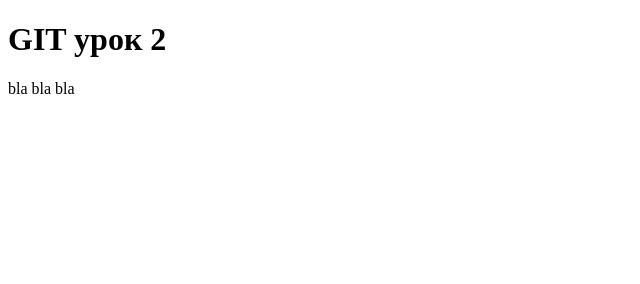
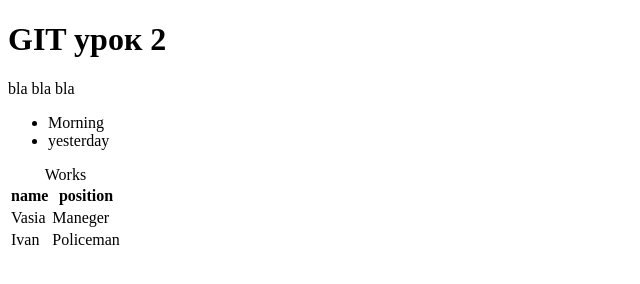
Before and after one commit to Peterblr/site, a plain HTML site: page Index.html in a window 1280 px wide. Shown: the whole page, without its empty margins (0-640 px from the left). Drawn offline with Linux system fonts and the light colour scheme.

Commit message:
3th commit

```diff
--- a/Index.html
+++ b/Index.html
@@ -8,5 +8,30 @@
 <body>
     <h1>GIT урок 2</h1>
     <p>bla bla bla</p>
+    <ul>
+        <li>Morning</li>
+        <li>yesterday</li>
+    </ul>
+    <table>
+        <caption>Works</caption>
+        <thead>
+            <tr>
+                <th>name</th>
+                <th>position</th>
+            </tr>
+        </thead>
+        <tbody>
+            <tr>
+                <td>Vasia</td>
+                <td>Maneger</td>
+            </tr>
+        </tbody>
+        <tfoot>
+            <tr>
+                <td>Ivan</td>
+                <td>Policeman</td>
+            </tr>
+        </tfoot>
+    </table>
 </body>
 </html>
```
